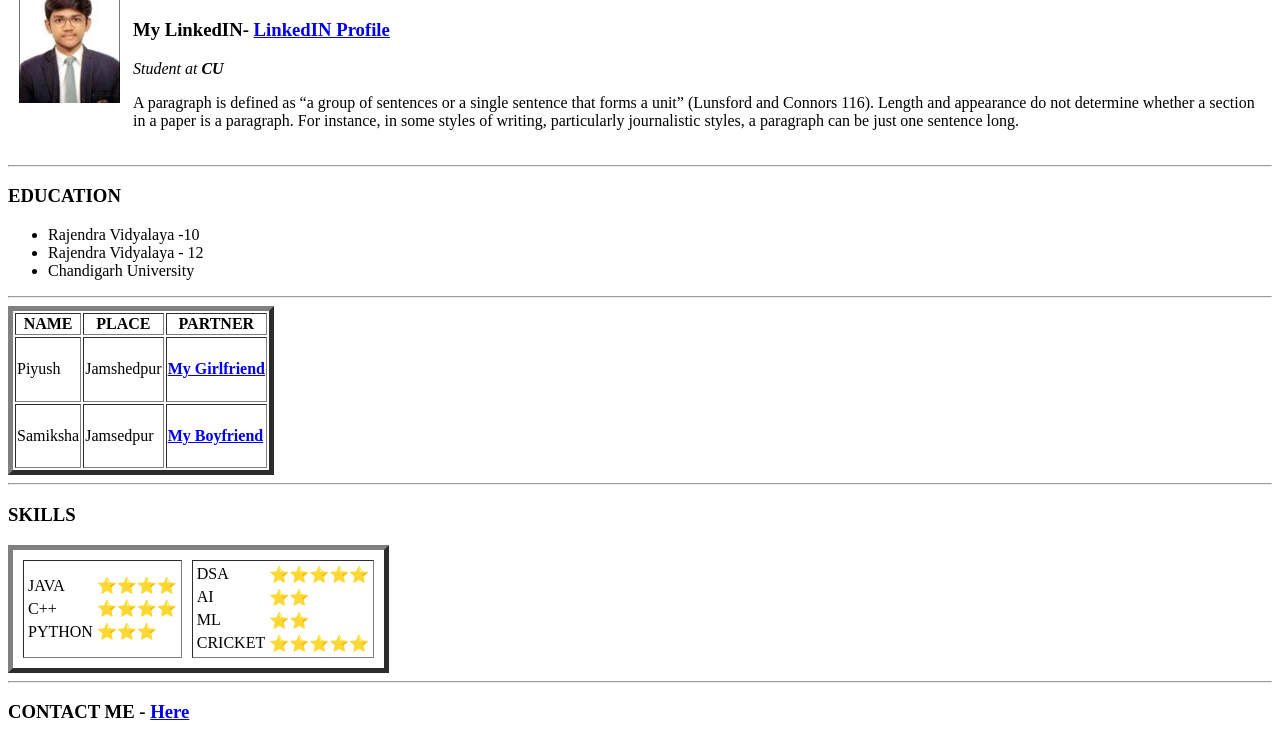
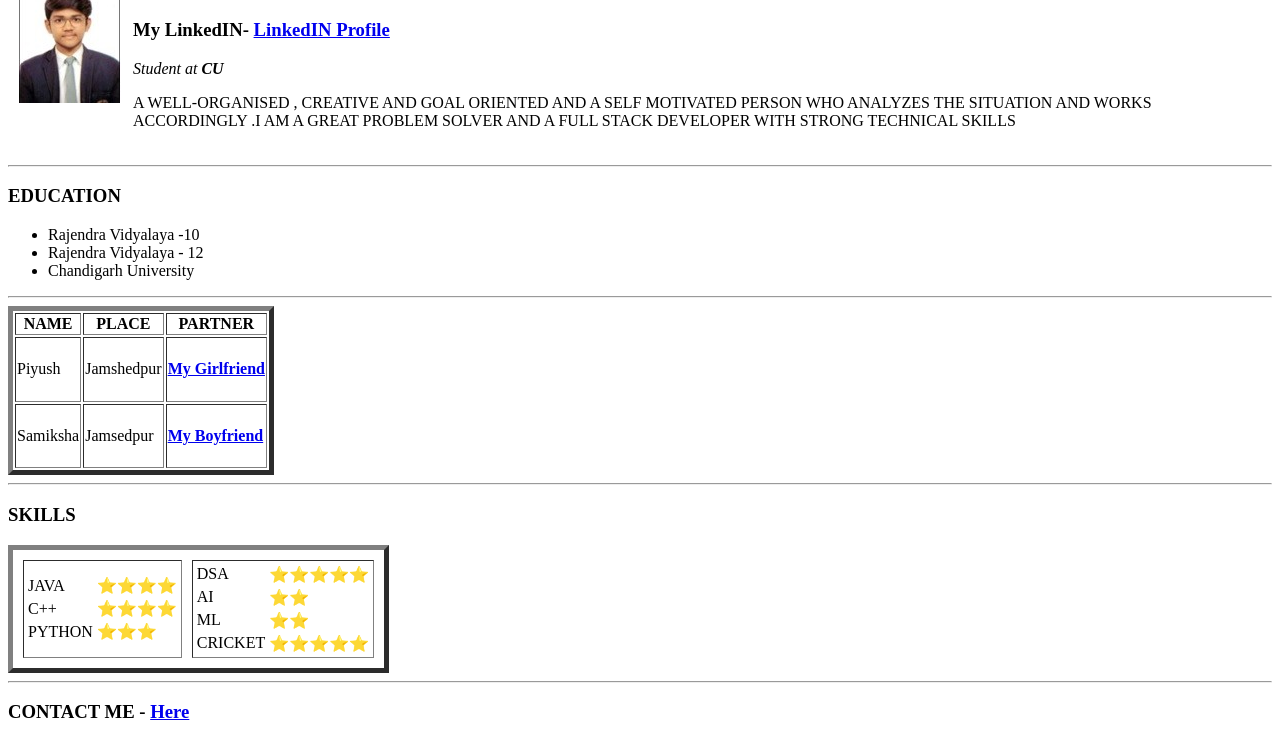
Before and after one commit to Parvat17/Samvat, a plain HTML site: page index.html in a window 1280 px wide. Shown: the part 80-822 px from the top of the page. Drawn offline with Linux system fonts and the light colour scheme.

Commit message:
Update index.html

```diff
--- a/index.html
+++ b/index.html
@@ -13,7 +13,7 @@
                 <h1>Piyush Parvatiyar </h1>
                 <h3>My LinkedIN- <a href="https://www.linkedin.com/in/piyush-parvatiyar-2b985922b/?trk=people-guest_people_search-card&originalSubdomain=in">LinkedIN Profile</a></h3>
                 <p><em>Student at <strong>CU</strong></em></p>
-                <p>A paragraph is defined as “a group of sentences or a single sentence that forms a unit” (Lunsford and Connors 116). Length and appearance do not determine whether a section in a paper is a paragraph. For instance, in some styles of writing, particularly journalistic styles, a paragraph can be just one sentence long.</p>
+                <p>A WELL-ORGANISED ,  CREATIVE AND GOAL ORIENTED AND A SELF MOTIVATED PERSON WHO ANALYZES THE SITUATION AND WORKS ACCORDINGLY .I AM A GREAT PROBLEM SOLVER AND A FULL STACK DEVELOPER WITH STRONG TECHNICAL SKILLS </p>
                     </td>
         </tr>
     </table>
```
